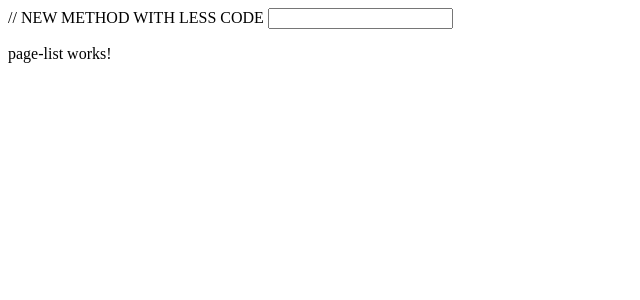
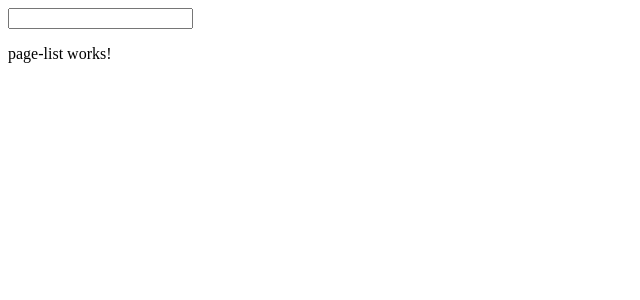
Before and after one commit to Simone-Ramundi/WikipediaApp, an Angular app in the folder wsearch/: page / in a window 1280 px wide. Shown: the top 300 px of the page, without its empty margins (0-640 px from the left). Built offline with nearby package versions, Linux system fonts and the light colour scheme.

Commit message:
Handling Form Submission

```diff
--- a/wsearch/src/app/search-bar/search-bar.component.html
+++ b/wsearch/src/app/search-bar/search-bar.component.html
@@ -1,3 +1,5 @@
 <!--<input  (input)="onInput($event.target.value)"/>-->
-// NEW METHOD WITH LESS CODE
-<input  (input)="term = $event.target.value"/>
+<!-- NEW METHOD WITH LESS CODE-->
+<form (submit)="onFormSubmit($event)">
+  <input  (input)="term = $event.target.value" />
+</form>
--- a/wsearch/src/app/search-bar/search-bar.component.ts
+++ b/wsearch/src/app/search-bar/search-bar.component.ts
@@ -17,4 +17,8 @@ export class SearchBarComponent implements OnInit {
     this.term = value
   }
   */
+  onFormSubmit(event:any){
+    event.preventDefault()
+    console.log(this.term)
+  }
 }
```
